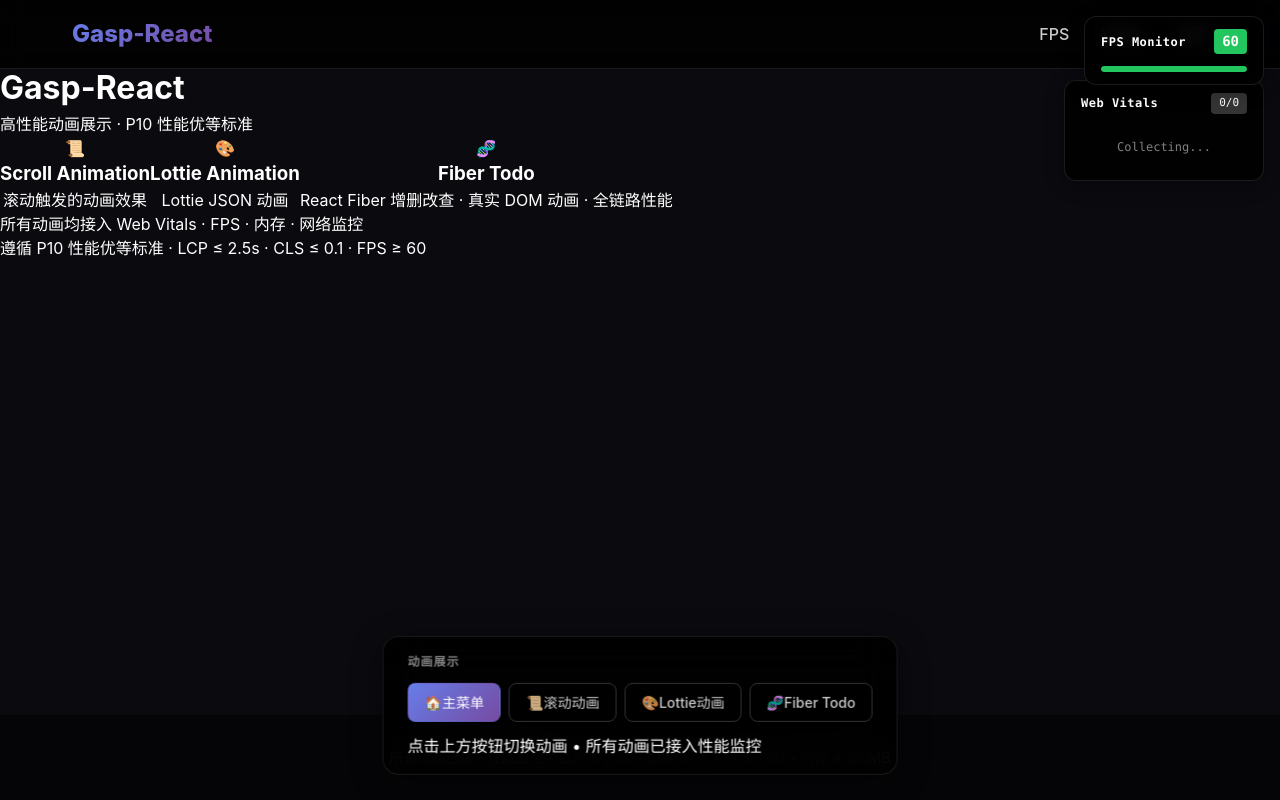
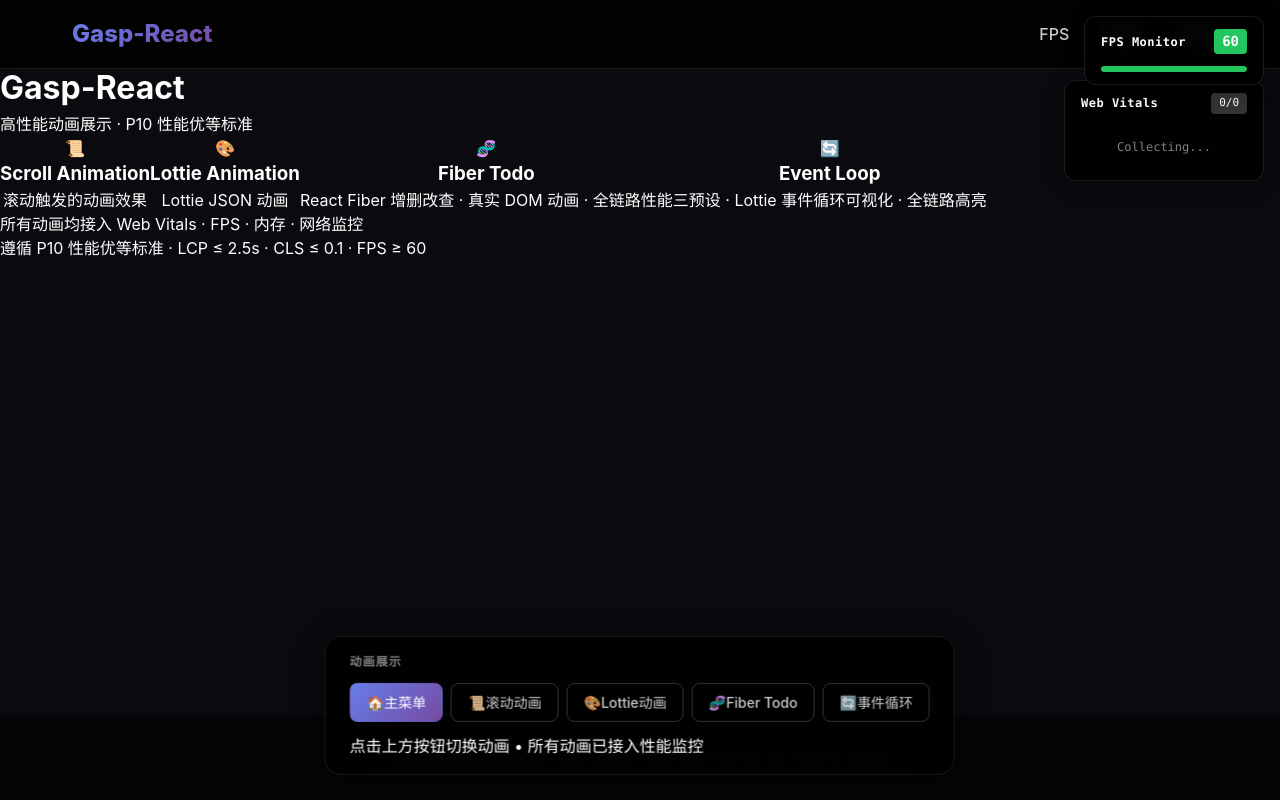
Before and after one commit to wenlong201807/gasp-react, a React (Vite) app: page / in a window 1280 px wide. Built offline with nearby package versions, Linux system fonts and the light colour scheme.

Commit message:
feat: event-loop 接入应用菜单与导航

```diff
--- a/src/App.tsx
+++ b/src/App.tsx
@@ -1,5 +1,6 @@
 import { useState } from 'react';
 import { AnimationControls } from '@/components/controls';
+import { EventLoopPage } from '@/components/event-loop';
 import { FiberTodoPage } from '@/components/fiber-todo/FiberTodoPage';
 import { FPSPanel } from '@/components/fps';
 import { Layout } from '@/components/layout';
@@ -11,7 +12,8 @@
 	| 'menu'
 	| 'scroll'
 	| 'lottie'
-	| 'fiber-todo';
+	| 'fiber-todo'
+	| 'event-loop';
 
 function App() {
 	const [currentAnimation, setCurrentAnimation] = useState<AnimationType>('menu');
@@ -24,6 +26,8 @@
 				return <LottieAnimation />;
 			case 'fiber-todo':
 				return <FiberTodoPage />;
+			case 'event-loop':
+				return <EventLoopPage />;
 			default:
 				return <MenuPage onSelect={setCurrentAnimation} />;
 		}
@@ -47,6 +51,7 @@
 		{ id: 'scroll', name: 'Scroll Animation', icon: '📜', color: 'from-blue-500 to-purple-500' },
 		{ id: 'lottie', name: 'Lottie Animation', icon: '🎨', color: 'from-pink-500 to-rose-500' },
 		{ id: 'fiber-todo', name: 'Fiber Todo', icon: '🧬', color: 'from-emerald-500 to-teal-500' },
+		{ id: 'event-loop', name: 'Event Loop', icon: '🔄', color: 'from-sky-500 to-indigo-500' },
 	] as const;
 
 	return (
@@ -77,6 +82,8 @@
 									{animation.id === 'lottie' && 'Lottie JSON 动画'}
 									{animation.id === 'fiber-todo' &&
 										'React Fiber 增删改查 · 真实 DOM 动画 · 全链路性能'}
+									{animation.id === 'event-loop' &&
+										'三预设 · Lottie 事件循环可视化 · 全链路高亮'}
 								</p>
 							</div>
 						</button>
--- a/src/components/controls/AnimationControls.tsx
+++ b/src/components/controls/AnimationControls.tsx
@@ -9,6 +9,7 @@
 	{ id: 'scroll', label: '滚动动画', icon: '📜' },
 	{ id: 'lottie', label: 'Lottie动画', icon: '🎨' },
 	{ id: 'fiber-todo', label: 'Fiber Todo', icon: '🧬' },
+	{ id: 'event-loop', label: '事件循环', icon: '🔄' },
 ];
 
 interface AnimationControlsProps {
```
